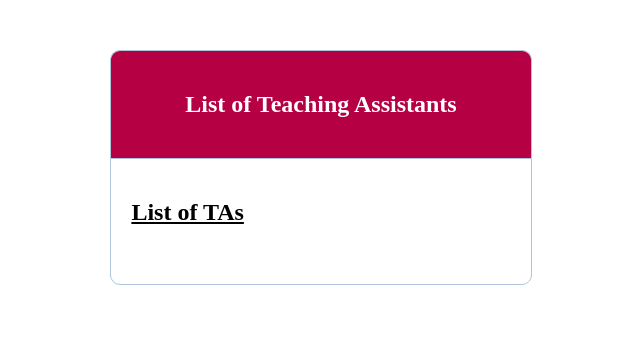
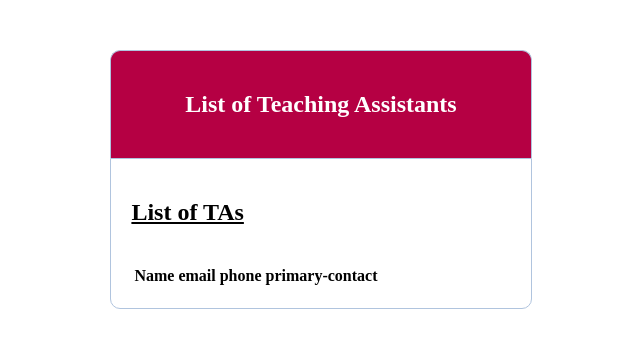
Before and after one commit to tehh4ck3r/ta-emergency-coverage, a PHP site: page /ta-list.php in a window 1280 px wide. Shown: the top 348 px of the page, without its empty margins (319-959 px from the left). Run offline with PHP 8.4, Linux system fonts and the light colour scheme; the visitor is signed in with stand-in values (Sample User, id 1); lists and menus that the app fills with data are empty.

Commit message:
Made TA list output in tables instead

```diff
--- a/ta-list.php
+++ b/ta-list.php
@@ -14,12 +14,22 @@
 		</div>
 		<div class="content">
 			<?php
-				$query = "SELECT first, last from USERS where role = 'ta'";
+				$query = "SELECT first, last, email, phone, notify from USERS where role = 'ta'";
 				$results = mysqli_query($db, $query, MYSQLI_USE_RESULT);
 				echo('<h2><u>List of TAs</u></h2><br/>');
+				echo ('<table class="table table-striped">');
+				echo ('<tr> <th>Name</th> <th>email</th> <th>phone</th> <th>primary-contact</th> </tr>');
 				foreach ($results as $i) {
-					echo($i['first'].' '. $i['last']);
-					echo("<br/>");
+					echo('<tr>');
+					echo('<td>'.$i['first'].' '. $i['last'].'</td>');
+					echo('<td>'. $i['email'].'</td>');
+					echo('<td>'. $i['phone']. '</td>');
+					if ($i['notify'] == 'email') {
+						echo('<td>Phone</td>');
+					} else {
+						echo('<td><a href="mailto:'.$i['email'].'?$subject=Lab TA Replacement">Email</a></td>');
+					}
+					echo("</tr>");
 				}
 			?>
 		</div>
```
